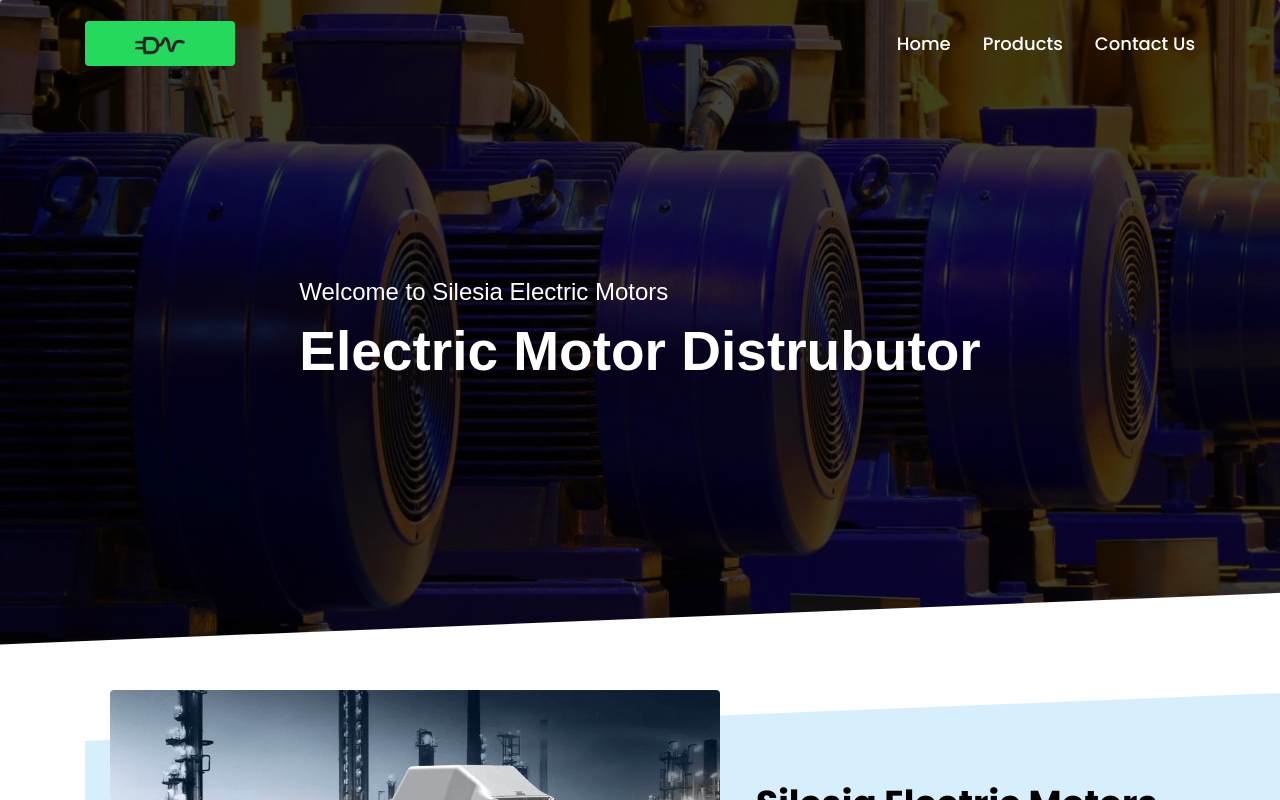
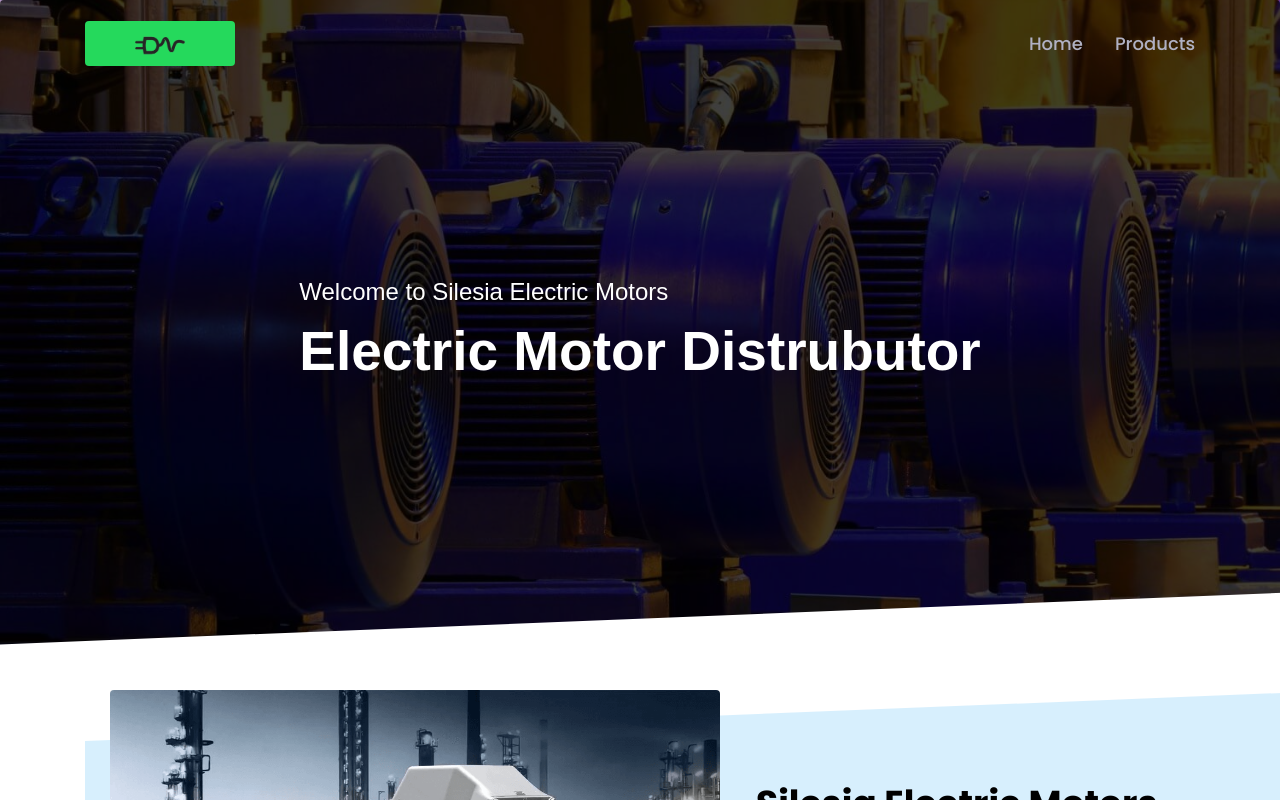
Before and after one commit to TejasSalian/silesia-electric-motors, a React (Create React App) app: page / in a window 1280 px wide. Shown: the top 800 px of the page. Built offline with nearby package versions, Linux system fonts and the light colour scheme.

Commit message:
Navbar link styles updated

```diff
--- a/src/Pages/Home.js
+++ b/src/Pages/Home.js
@@ -165,7 +165,7 @@
         transition: "border-color .3s",
         position: "relative",
         "&:hover": {
-            borderColor: "#315ed7ee",
+            borderColor: "#045591",
             "& .linkIcon": {
                 opacity: 1,
             },
@@ -177,7 +177,7 @@
             width: "550px",
         },
         "& .linkIcon": {
-            color: "#6060f9",
+            color: "#1979c1",
             fontSize: 30,
             opacity: 0,
             position: "absolute",
--- a/src/components/Navbar.js
+++ b/src/components/Navbar.js
@@ -1,7 +1,7 @@
 import React, { useEffect, useState } from "react";
 import CenterLayout from "../components/CenterLayout";
 import Logo from "../assets/img/logo.png";
-import { Link } from "react-router-dom";
+import { NavLink } from "react-router-dom";
 import injectSheet from "react-jss";
 import useScrollPosition from "../hooks/useScrollPosition";
 import { PRODUCTS } from "../utils/products";
@@ -35,19 +35,25 @@
         alignItems: "center",
         justifyContent: "flex-start",
         gap: 32,
-        "&.scrolled .navLink": {
+        "&.scrolled a": {
+            color: "#8d939d",
+        },
+        "&.scrolled a.active": {
             color: "#333",
         },
-        "& .navLink": {
+        "& a": {
             textTransform: "capitalize",
             position: "relative",
             display: "block",
             padding: "30px 0",
-            color: "#FFFFFF",
+            color: "#b0b1c3",
             fontFamily: "Poppins-Medium",
             textDecoration: "none",
             fontSize: 18,
             transition: "color .3s",
+            "&.active": {
+                color: "#FFF",
+            },
         },
     },
 }
@@ -69,9 +75,9 @@
             <div className={classes.innerWrapper}>
                 <img src={Logo} alt="App Logo" className="logo" />
                 <div className={`${classes.navWrapper} ${scrolled ? "scrolled" : ""}`}>
-                    <Link to="/home" className={"navLink"}>Home</Link>
-                    <Link to={`/product/${PRODUCTS.sem_112_m_b3_4p.id}`} className={"navLink"}>Products</Link>
-                    <Link to="/home" className={"navLink"}>Contact Us</Link>
+                    <NavLink to="/home" className={({ isActive }) => (isActive ? "active" : "")}>Home</NavLink>
+                    <NavLink to={`/product/${PRODUCTS.sem_112_m_b3_4p.id}`} className={({ isActive }) => (isActive ? "active" : "")}>Products</NavLink>
+                    {/* <NavLink to="/contact" className={({ isActive }) => (isActive ? "active" : "")}>Contact Us</NavLink> */}
                 </div>
             </div>
         </CenterLayout>
```
